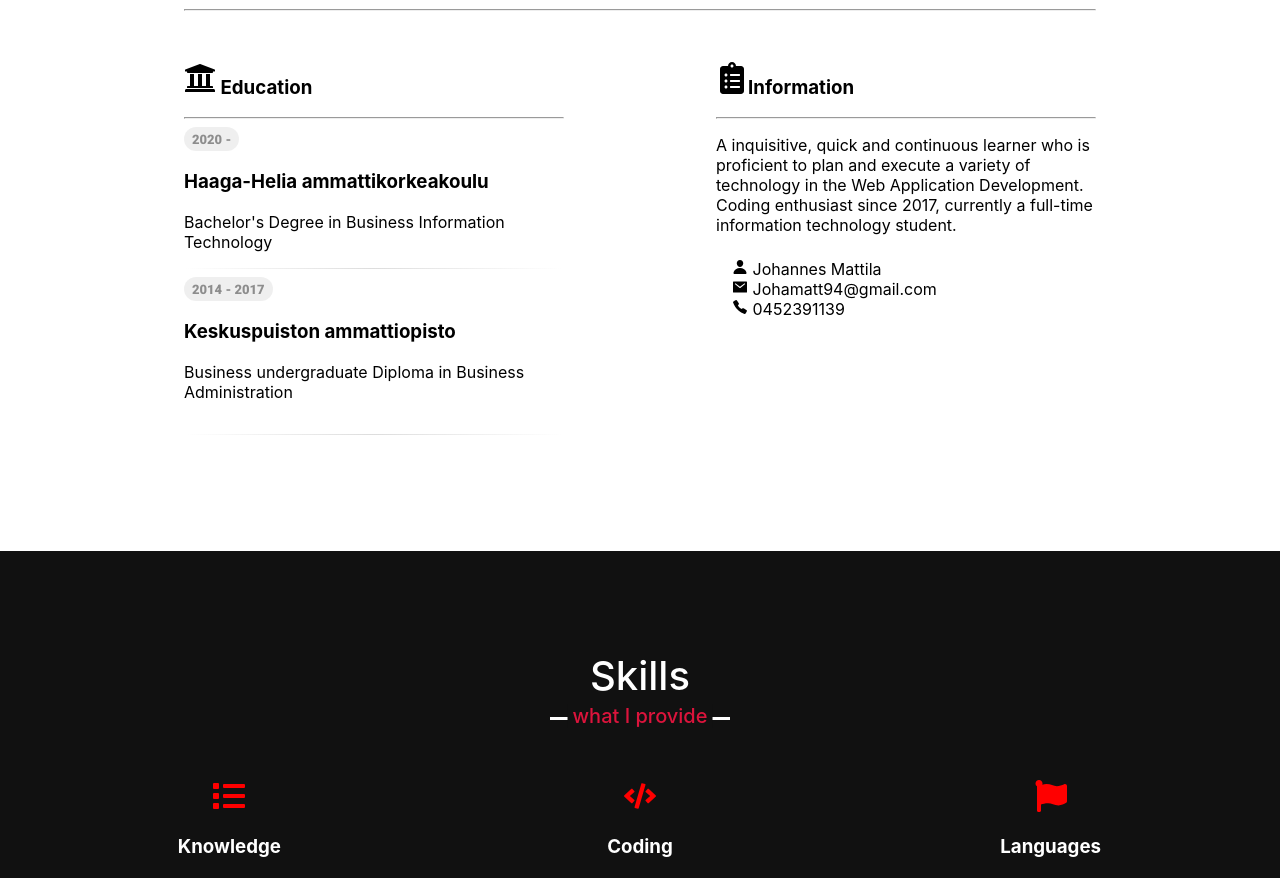
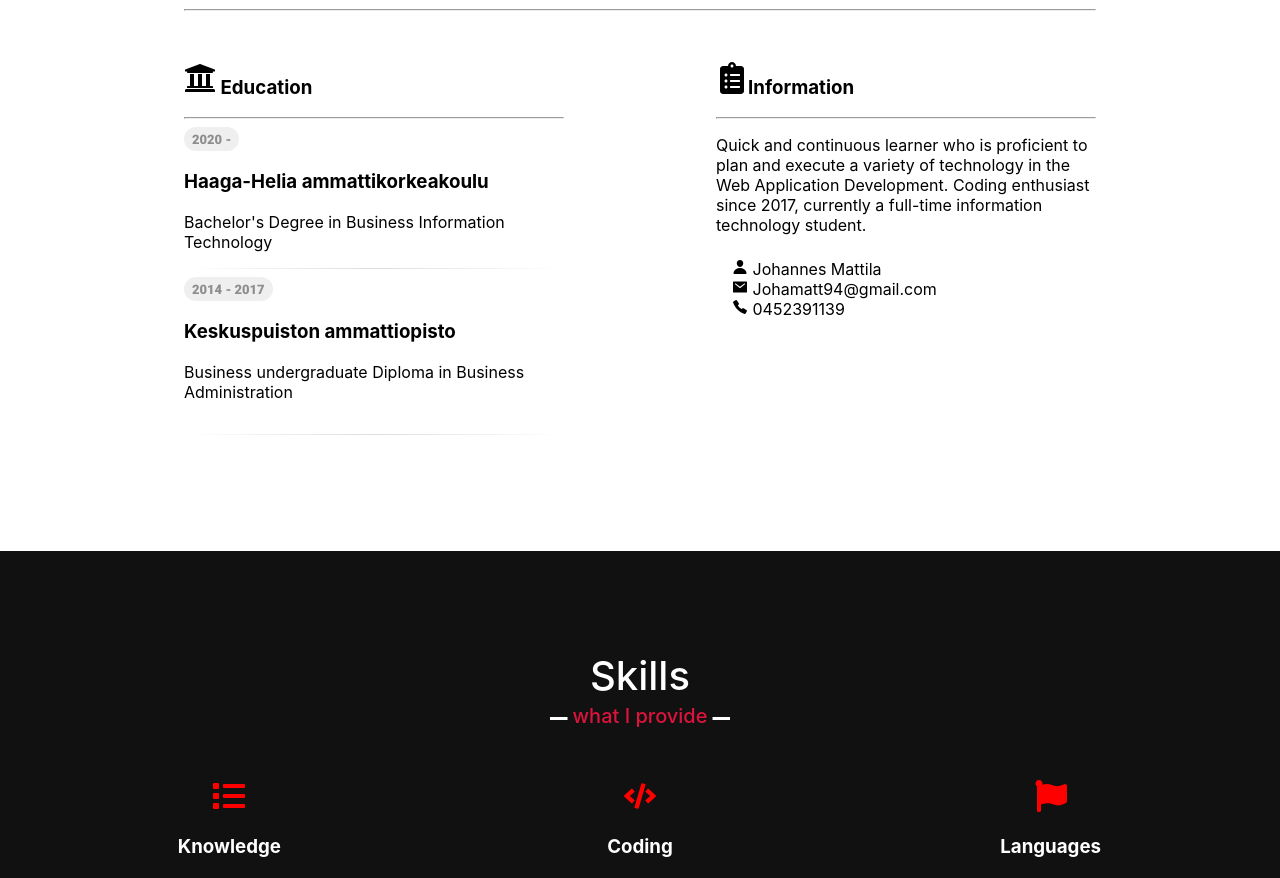
Before and after one commit to Johamatt/JohamattCv, a React (Create React App) app: page / in a window 1280 px wide. Shown: the part 1020-1898 px from the top of the page. Built offline with nearby package versions, Linux system fonts and the light colour scheme.

Commit message:
fix typo in about section

```diff
--- a/src/pages/About.js
+++ b/src/pages/About.js
@@ -181,7 +181,7 @@ export default function About() {
                   </Grid>
 
                   <p>
-                    A inquisitive, quick and continuous learner who is proficient
+                    Quick and continuous learner who is proficient
                     to plan and execute a variety of technology in the
                     Web Application Development. Coding enthusiast since 2017,
                     currently a full-time information technology student.
```
